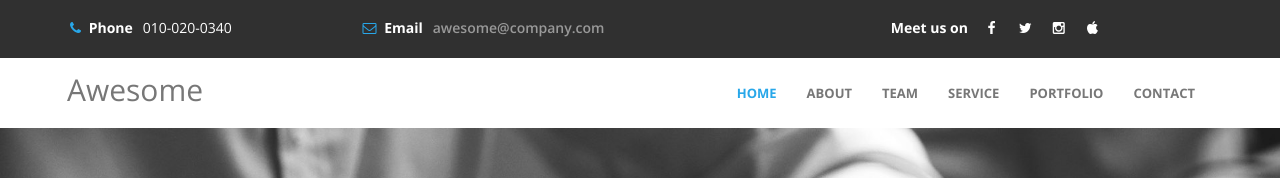
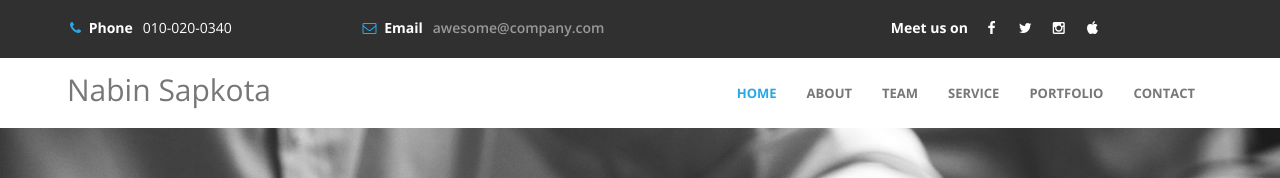
Before and after one commit to Nabin07/Nabin07.github.io, a plain HTML site: page index.html in a window 1280 px wide. Shown: the top 178 px of the page. Drawn offline with nearby package versions, Linux system fonts and the light colour scheme.

Commit message:
Update index.html

```diff
--- a/index.html
+++ b/index.html
@@ -6,7 +6,7 @@
         Awesome Template
         http://www.templatemo.com/preview/templatemo_450_awesome
         -->
-		<title>Awesome Responsive Template</title>
+		<title>Nabin Sapkota</title>
 		<meta name="keywords" content="">
 		<meta name="description" content="">
 		<meta http-equiv="X-UA-Compatible" content="IE=Edge">
@@ -71,7 +71,7 @@
 						<span class="icon icon-bar"></span>
 						<span class="icon icon-bar"></span>
 					</button>
-					<a href="#" class="navbar-brand">Awesome</a>
+					<a href="#" class="navbar-brand">Nabin Sapkota</a>
 				</div>
 				<div class="collapse navbar-collapse">
 					<ul class="nav navbar-nav navbar-right">
```
